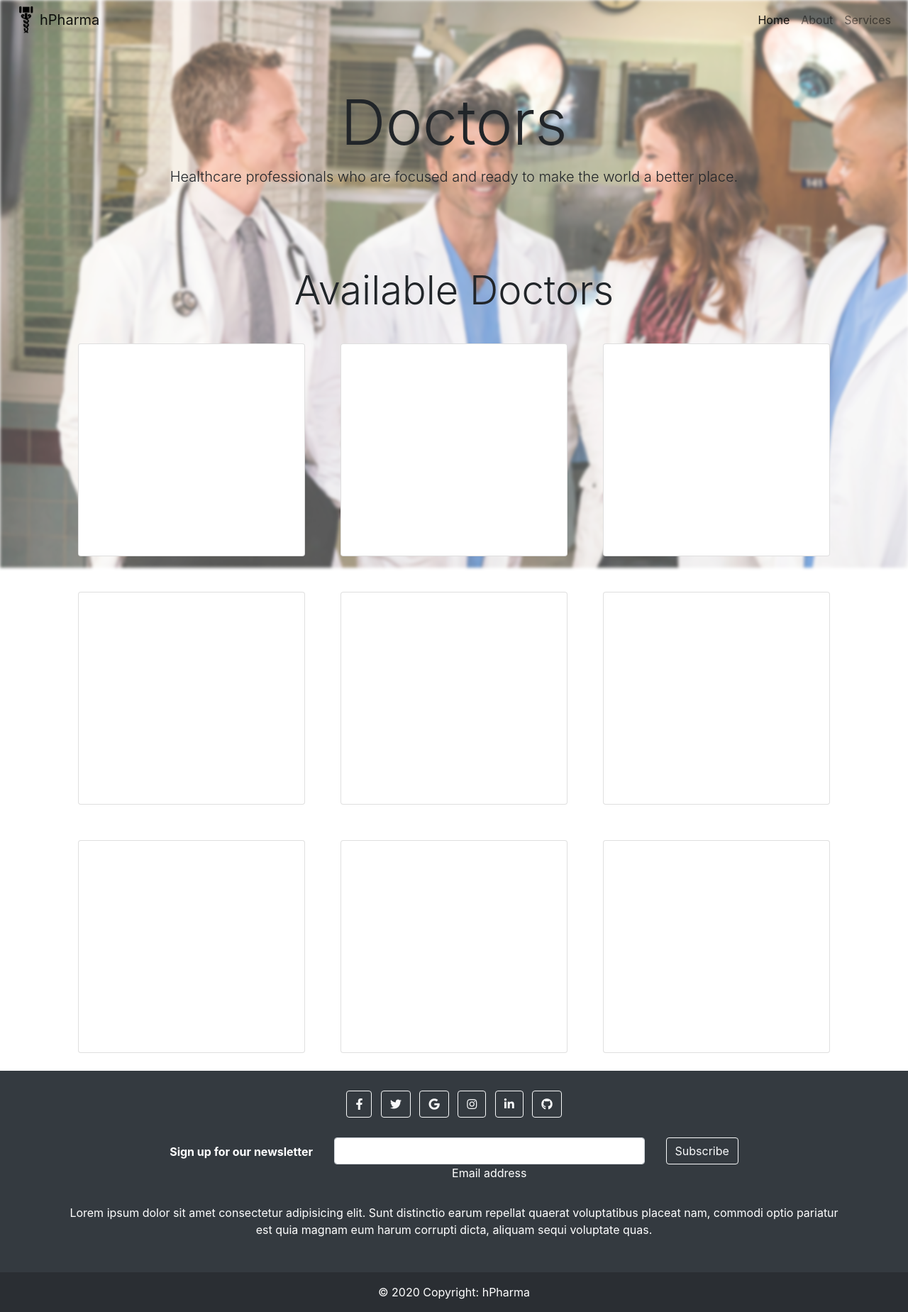
After one commit to Asempa/hpharma, a PHP site: page /profile.html in a window 1280 px wide. The commit adds this page. Shown: the whole page at 71% size. Run offline with PHP 8.4, Linux system fonts and the light colour scheme.

Commit message:
additional page

```diff
--- a/assets/css/booking.css
+++ b/assets/css/booking.css
@@ -20,10 +20,6 @@ input[type="text"]:hover, input[type="Date"]:hover, select:hover{
 
 input[type="text"]:focus{
     box-shadow: 2px 2px 3px 2px darkorange, -2px -2px 3px 2px darkorange;
-}
-
-select{
-    width: 100%;
 }
 
 
--- a/assets/css/users.css
+++ b/assets/css/users.css
@@ -21,22 +21,18 @@
   color: black;
 }
 
-.card img {
+.cards a img {
   display: block;
   margin: auto;
 }
 
-.card:hover {
+.cards a:hover {
   background-color: darkorange;
 }
 
-.greeting {
+.service-msg {
   margin-top: 10px;
-  font-size: 1.2rem;
-}
-
-.service-msg {
-  font-size: 1.4rem;
+  font-size: 1.8rem;
 }
 
 .request hr {
@@ -45,29 +41,64 @@
   border-color: brown;
 }
 
+.profile .card {
+  width: 320px;
+  height: 300px;
+  margin: 25px auto;
+}
+
+.profile .card p{
+  margin: 25px;
+}
+
 /* media queries */
 @media screen and (min-width: 768px) {
   .carousel-inner {
     height: 65vh;
   }
 
-  .cards {
+  .cards,
+  .profile {
     display: flex;
+    justify-content: space-around;
+    flex-wrap: wrap;
   }
 
-  .card {
+  .cards a {
     transition: all 0.3s ease-in;
   }
 
-  .card:hover {
+  .cards a:hover {
     border-radius: 20px;
   }
 
-  .greeting {
-    font-size: 1.5rem;
+  .service-msg {
+    font-size: 3rem;
   }
 
-  .service-msg {
-    font-size: 1.5rem;
+  .jumbotron {
+    background: transparent;
+  }
+
+  .jumbotron p {
+    z-index: 3;
+  }
+
+  .jumbotron .bg-img {
+    position: absolute;
+    top: 0;
+    left: 0;
+    right: 0;
+    bottom: 0;
+    background-image: url("/assets/img/backgrounds/doctors-lineup.jpeg");
+    background-position: 0% 20%;
+    background-size: cover;
+    background-repeat: no-repeat;
+    -webkit-filter: blur(2px);
+    -moz-filter: blur(2px);
+    -o-filter: blur(2px);
+    -ms-filter: blur(2px);
+    filter: blur(2px) opacity(0.7);
+    z-index: -1;
   }
 }
--- /dev/null
+++ b/profile.html
@@ -0,0 +1,245 @@
+<!DOCTYPE html>
+<html lang="en">
+<head>
+<meta charset="UTF-8">
+<meta name="viewport" content="width=device-width, initial-scale=1.0">
+<meta http-equiv="X-UA-Compatible" content="ie=edge">
+<meta name="Description" content="Enter your description here"/>
+<link rel="stylesheet" href="https://cdnjs.cloudflare.com/ajax/libs/twitter-bootstrap/4.6.0/css/bootstrap.min.css">
+<link rel="stylesheet" href="https://cdnjs.cloudflare.com/ajax/libs/font-awesome/5.15.2/css/all.min.css">
+<link rel="stylesheet" href="assets/css/users.css">
+<title>Doctors - Profiles</title>
+</head>
+<body>
+    <!-- navigation bar -->
+    <nav class="navbar navbar-expand-lg navbar-light nav px-3">
+        <img src="assets/img/logo/icons8-caduceus-medical-100.png" alt="" width="40">
+        <a class="navbar-brand" href="#">hPharma</a>
+        <button class="navbar-toggler" type="button" data-toggle="collapse" data-target="#navbarNav" aria-controls="navbarNav" aria-expanded="false" aria-label="Toggle navigation">
+        <span class="navbar-toggler-icon"></span>
+        </button>
+        <div class="collapse navbar-collapse" id="navbarNav">
+        <ul class="navbar-nav ml-auto">
+            <li class="nav-item active">
+            <a class="nav-link" href="index.html">Home <span class="sr-only">(current)</span></a>
+            </li>
+            <li class="nav-item">
+            <a class="nav-link" href="#">About</a>
+            </li>
+            <li class="nav-item">
+            <a class="nav-link" href="#">Services</a>
+            </li>
+
+        </ul>
+        </div>
+    </nav>
+
+    <!-- jumbotron -->
+
+
+    <div class="container-fluid px-0">
+        <div class="jumbotron jumbotron-fluid">
+            <div class="bg-img"></div>
+            <div class="container">
+                <h1 class="display-2 text-center">Doctors</h1>
+                <p class="lead text-center">Healthcare professionals who are focused and ready to make the world a better place.</p>
+            </div>
+        </div>
+    </div>
+
+    <!-- doctors -->
+    <div class="container">
+        <div class="text-center">
+            <p class="display-4">Available Doctors</p>
+        </div>
+
+        <!-- doctor cards -->
+        <div class="profile">
+            <div class="card">
+                <p></p>
+                <p></p>
+                <p></p>
+                <p></p>
+            </div>
+
+            <div class="card">
+                <p></p>
+                <p></p>
+                <p></p>
+                <p></p>
+            </div>
+
+            <div class="card">
+                <p></p>
+                <p></p>
+                <p></p>
+                <p></p>
+            </div>
+
+            <div class="card">
+                <p></p>
+                <p></p>
+                <p></p>
+                <p></p>
+            </div>
+
+            <div class="card">
+                <p></p>
+                <p></p>
+                <p></p>
+                <p></p>
+            </div>
+
+            <div class="card">
+                <p></p>
+                <p></p>
+                <p></p>
+                <p></p>
+            </div>
+
+            <div class="card">
+                <p></p>
+                <p></p>
+                <p></p>
+                <p></p>
+            </div>
+
+            <div class="card">
+                <p></p>
+                <p></p>
+                <p></p>
+                <p></p>
+            </div>
+
+            <div class="card">
+                <p></p>
+                <p></p>
+                <p></p>
+                <p></p>
+            </div>
+
+        </div>
+    </div>
+
+    <!-- Footer -->
+    <footer class="bg-dark text-center text-white footer">
+      <!-- Grid container -->
+      <div class="container p-4">
+        <!-- Section: Social media -->
+        <section class="mb-4">
+          <!-- Facebook -->
+          <a
+            class="btn btn-outline-light btn-floating m-1"
+            href="#!"
+            role="button"
+            ><i class="fab fa-facebook-f"></i
+          ></a>
+
+          <!-- Twitter -->
+          <a
+            class="btn btn-outline-light btn-floating m-1"
+            href="#!"
+            role="button"
+            ><i class="fab fa-twitter"></i
+          ></a>
+
+          <!-- Google -->
+          <a
+            class="btn btn-outline-light btn-floating m-1"
+            href="#!"
+            role="button"
+            ><i class="fab fa-google"></i
+          ></a>
+
+          <!-- Instagram -->
+          <a
+            class="btn btn-outline-light btn-floating m-1"
+            href="#!"
+            role="button"
+            ><i class="fab fa-instagram"></i
+          ></a>
+
+          <!-- Linkedin -->
+          <a
+            class="btn btn-outline-light btn-floating m-1"
+            href="#!"
+            role="button"
+            ><i class="fab fa-linkedin-in"></i
+          ></a>
+
+          <!-- Github -->
+          <a
+            class="btn btn-outline-light btn-floating m-1"
+            href="#!"
+            role="button"
+            ><i class="fab fa-github"></i
+          ></a>
+        </section>
+        <!-- Section: Social media -->
+
+        <!-- Section: Form -->
+        <section class="">
+          <form action="">
+            <!--Grid row-->
+            <div class="row d-flex justify-content-center">
+              <!--Grid column-->
+              <div class="col-auto">
+                <p class="pt-2">
+                  <strong>Sign up for our newsletter</strong>
+                </p>
+              </div>
+              <!--Grid column-->
+
+              <!--Grid column-->
+              <div class="col-md-5 col-12">
+                <!-- Email input -->
+                <div class="form-outline form-white mb-4">
+                  <input type="email" id="form5Example2" class="form-control" />
+                  <label class="form-label" for="form5Example2"
+                    >Email address</label
+                  >
+                </div>
+              </div>
+              <!--Grid column-->
+
+              <!--Grid column-->
+              <div class="col-auto">
+                <!-- Submit button -->
+                <button type="submit" class="btn btn-outline-light mb-4">
+                  Subscribe
+                </button>
+              </div>
+              <!--Grid column-->
+            </div>
+            <!--Grid row-->
+          </form>
+        </section>
+        <!-- Section: Form -->
+
+        <!-- Section: Text -->
+        <section class="mb-4">
+          <p>
+            Lorem ipsum dolor sit amet consectetur adipisicing elit. Sunt
+            distinctio earum repellat quaerat voluptatibus placeat nam, commodi
+            optio pariatur est quia magnam eum harum corrupti dicta, aliquam
+            sequi voluptate quas.
+          </p>
+        </section>
+        <!-- Section: Text -->
+      </div>
+      <!-- Grid container -->
+
+      <!-- Copyright -->
+      <div class="text-center p-3" style="background-color: rgba(0, 0, 0, 0.2)">
+        © 2020 Copyright:
+        <a class="text-white" href="#">hPharma</a>
+      </div>
+      <!-- Copyright -->
+    </footer>
+
+
+<script src="https://cdnjs.cloudflare.com/ajax/libs/jquery/3.5.1/jquery.slim.min.js"></script>
+<script src="https://cdnjs.cloudflare.com/ajax/libs/popper.js/1.16.1/umd/popper.min.js"></script>
+<script src="https://cdnjs.cloudflare.com/ajax/libs/twitter-bootstrap/4.6.0/js/bootstrap.min.js"></script>
+</body>
+</html>
```
Also changed, not shown: book.php (+1 -9 lines), index.html (+2 -14 lines), assets/img/backgrounds/doctors-lineup.jpeg (added), 3 other files.
